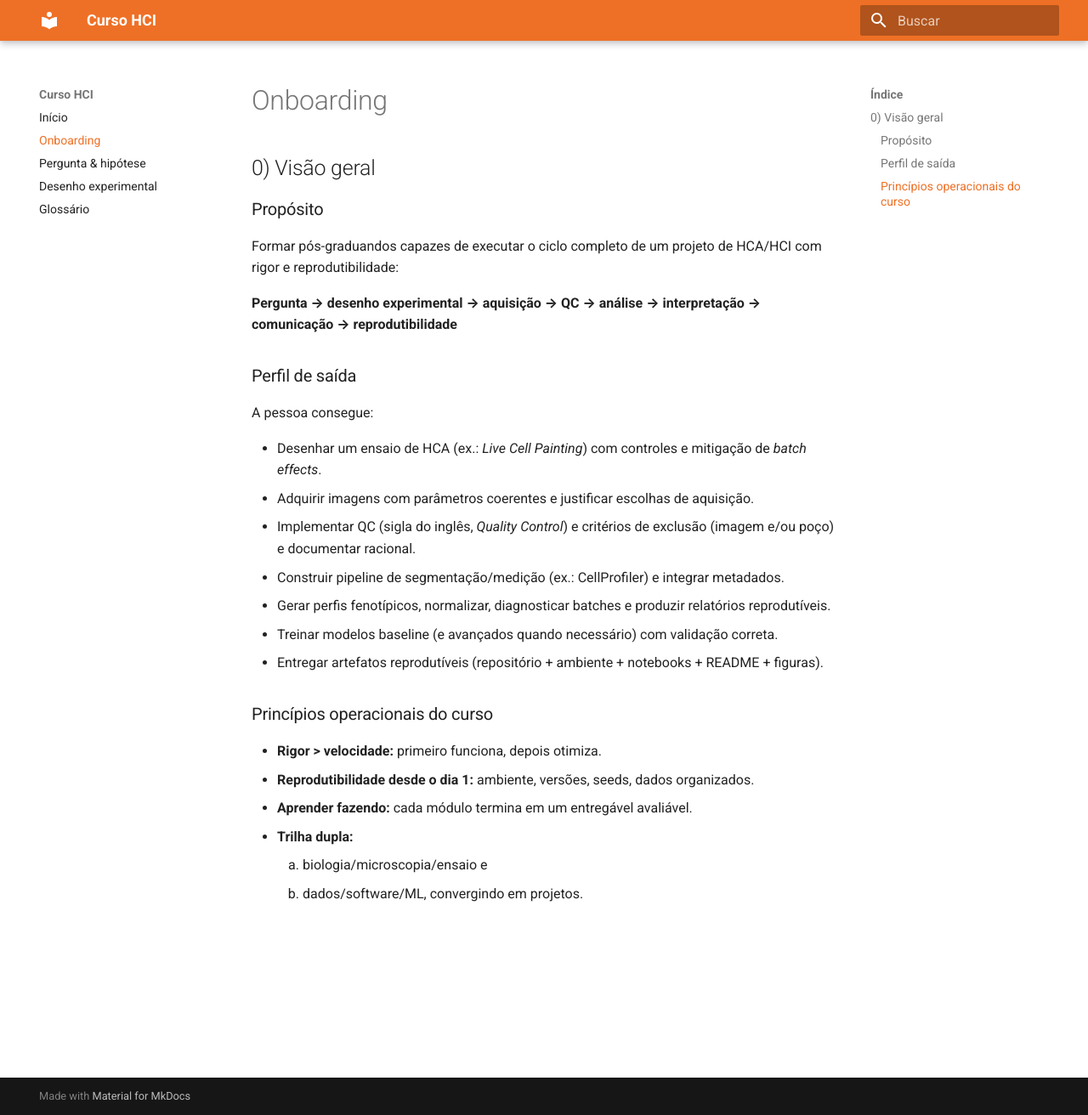
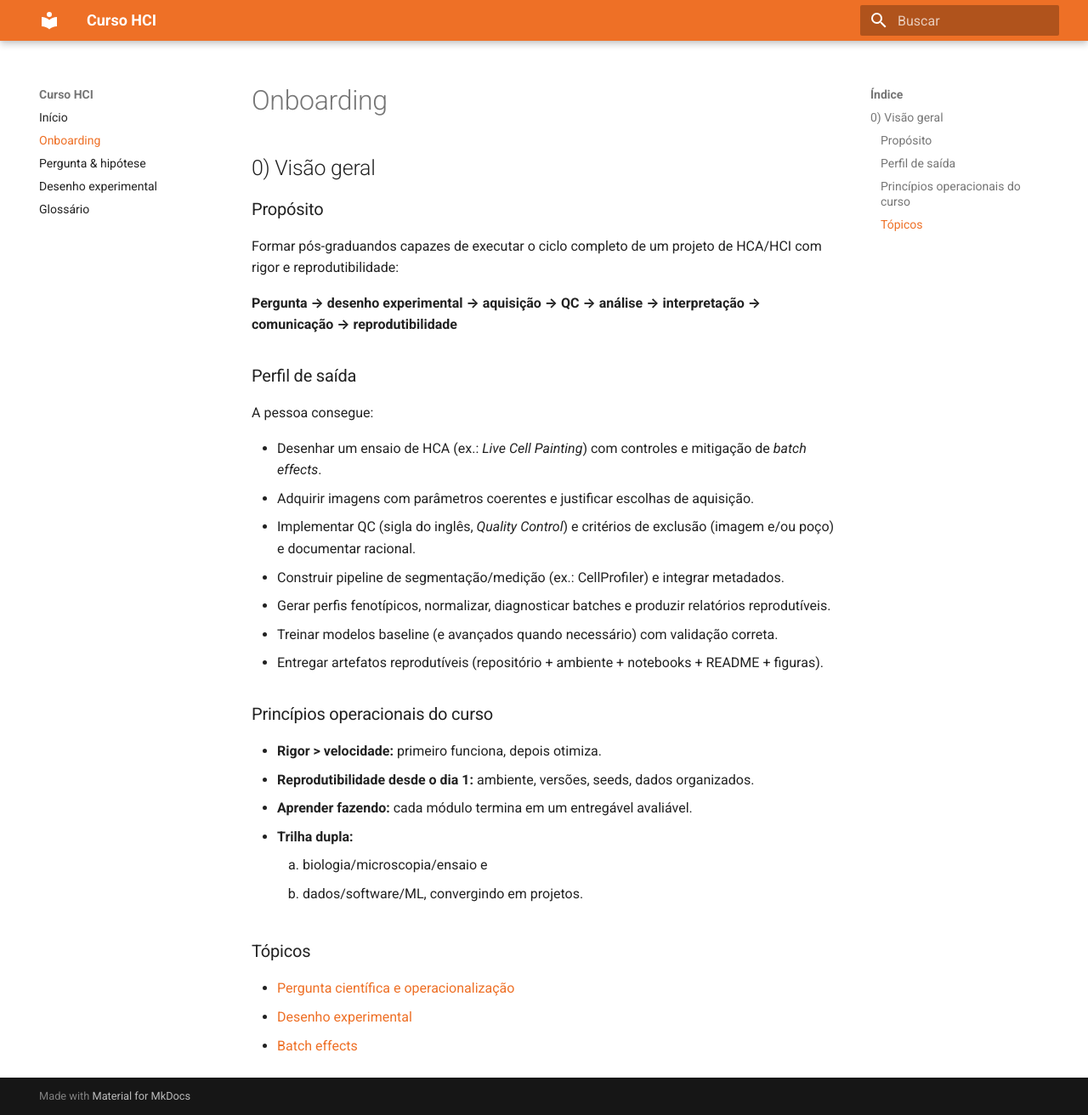
Before and after one commit to labnanocell/curso-hci, an MkDocs documentation site: the page built from docs/00-onboarding/index.md, in a window 1280 px wide and 1312 px high. Shown: the whole window at 85% size. Built offline with MkDocs 1.6.1 and Material for MkDocs 9.7.7, drawn with Linux system fonts in a browser that asks for light colours.

Commit message:
update: menu indexes

```diff
--- a/docs/00-onboarding/index.md
+++ b/docs/00-onboarding/index.md
@@ -26,3 +26,9 @@ A pessoa consegue:
 - **Trilha dupla:**
 	1. biologia/microscopia/ensaio e
 	2. dados/software/ML, convergindo em projetos.
+
+### Tópicos
+
+- [Pergunta científica e operacionalização](pergunta/)
+- [Desenho experimental](desenho-experimental/)
+- [Batch effects](batch-effects/)
--- a/mkdocs.yml
+++ b/mkdocs.yml
@@ -15,6 +15,7 @@ theme:
     - navigation.sections
     - navigation.expand
     - navigation.top
+    - navigation.indexes
     - search.suggest
     - search.highlight
     - content.code.copy
```
Also changed, not shown: docs/00-onboarding/batch-effects/index.md (added), docs/00-onboarding/desenho-experimental/index.md (added), docs/00-onboarding/pergunta/index.md (added).
